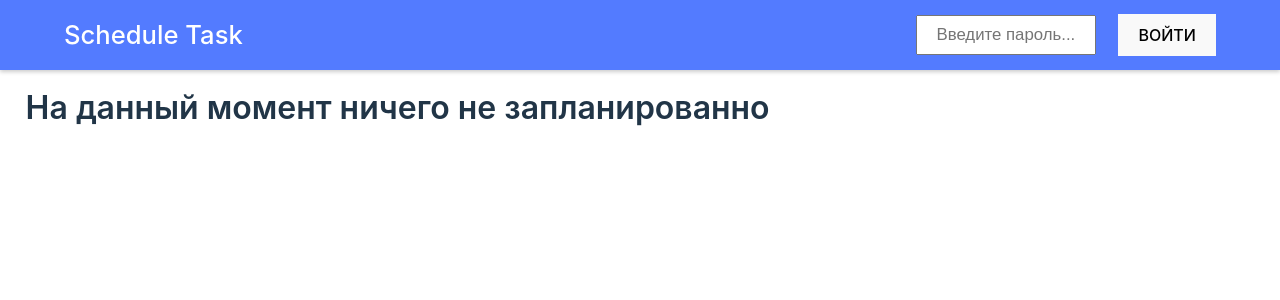
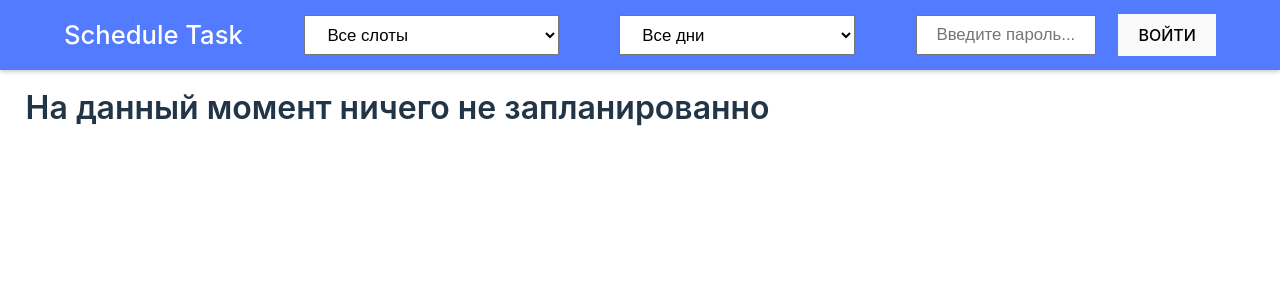
Before and after one commit to klllck/vue-schedule-task, a Vue app: page / in a window 1280 px wide. Shown: the top 300 px of the page. Built offline with nearby package versions, Linux system fonts and the light colour scheme.

Commit message:
add filters and sortings

```diff
--- a/src/components/DayOfWeek.vue
+++ b/src/components/DayOfWeek.vue
@@ -25,25 +25,19 @@ const dragStart = (e, day, card) => {
   cardStore.selectCard(card);
 };
 
-const dragLeave = (e) => {
-  if (e.target.className === "card") {
-    e.target.style.boxShadow = "rgba(0, 0, 0, 0.16) 0px 3px 6px 1px";
-  }
-};
-
-const dragOver = (e) => {
-  if (e.target.className === "card") {
-    e.target.style.boxShadow = "0 6px 3px gray";
-  }
-};
+const dragOver = (e) => {};
 
 const swapCard = (e, targetCard) => {
-  let temp = {...targetCard};
+  let temp = { ...targetCard };
   targetCard.clientName = cardStore.selectedCard.clientName;
   targetCard.reasonDesc = cardStore.selectedCard.reasonDesc;
   cardStore.selectedCard.clientName = temp.clientName;
   cardStore.selectedCard.reasonDesc = temp.reasonDesc;
 };
+
+const check = (len) => {
+  // console.log(len);
+}
 
 const props = defineProps({
   day: {
@@ -55,7 +49,9 @@ const props = defineProps({
 </script>
 
 <template>
-  <div class="day">
+  {{ check(cardStore.sortedCards(day)) }}
+  <h2 v-if="!cardStore.sortedCards(day)">Ничего не найдено</h2>
+  <div v-else class="day">
     <div
       class="day-time"
       @click="editScheduleForThisDay"
@@ -73,7 +69,6 @@ const props = defineProps({
         draggable="true"
         @dragstart="dragStart($event, day, card)"
         @drop.stop="swapCard($event, card)"
-        @dragleave="dragLeave($event)"
         @dragover.prevent="dragOver($event)"
       />
     </div>
--- a/src/components/Modal.vue
+++ b/src/components/Modal.vue
@@ -37,7 +37,7 @@ const addNewCard = () => {
     scheduleStore.addNewDay(dayId, choosenDay.value);
     currentDay = scheduleStore.getDayById(dayId);
   } else {
-    currentDay = scheduleStore.days.find(day => day.date === choosenDay.value)
+    currentDay = scheduleStore.days.find((day) => day.date === choosenDay.value);
   }
 
   if (currentDay) {
@@ -53,7 +53,9 @@ const addNewCard = () => {
 
 const removeCard = () => {
   if (window.confirm("Вы точно хотите удалить этот слот?")) {
-    cardStore.deleteCard(cardStore.selectedCard.id);
+    const cardId = cardStore.selectedCard.id;
+    scheduleStore.deleteCardFromDay(cardId);
+    cardStore.deleteCard(cardId);
   }
   hideModal();
 };
@@ -78,7 +80,7 @@ const emit = defineEmits(["isOpen"]);
 </script>
 
 <template>
-  <form v-if="isOpen" @submit.prevent class="modal">
+  <div v-if="isOpen" class="modal">
     <div v-if="cardStore.selectedCard" @click.stop class="modal-body">
       <div class="modal-body-top">
         <input
@@ -149,7 +151,7 @@ const emit = defineEmits(["isOpen"]);
         <button @click="hideModal">Отмена</button>
       </div>
     </div>
-  </form>
+  </div>
 </template>
 
 <style lang="scss" scoped>
--- a/src/components/Navbar.vue
+++ b/src/components/Navbar.vue
@@ -1,12 +1,47 @@
 <script setup>
-import { ref } from "vue";
+import CustomSelect from "../components/UI/CustomSelect.vue";
+import { ref, watch } from "vue";
 import { useModalStore } from "../store/modalStore";
 import { useAdminStore } from "../store/adminStore";
+import { useScheduleStore } from "../store/scheduleStore";
+import { useCardStore } from "../store/cardStore";
 
 const adminStore = useAdminStore();
 const modalStore = useModalStore();
+const scheduleStore = useScheduleStore();
+const cardStore = useCardStore();
 
 const password = ref("");
+const daysFilterCondition = ref("");
+const cardsFilterCondition = ref("");
+
+const dayFilters = ref([
+  { value: "all", name: "Все дни" },
+  { value: "filled", name: "Только занятые дни" },
+  { value: "empty", name: "Только свободные дни" },
+]);
+
+const cardFilters = ref([
+  { value: "all", name: "Все слоты" },
+  { value: "filled", name: "Только занятые слоты" },
+  { value: "empty", name: "Только свободные слоты" },
+]);
+
+watch(
+  () => cardsFilterCondition,
+  (state) => {
+    cardStore.setFilterCondition(state.value);
+  },
+  { deep: true }
+);
+
+watch(
+  () => daysFilterCondition,
+  (state) => {
+    scheduleStore.setFilterCondition(state.value);
+  },
+  { deep: true }
+);
 
 const logout = () => {
   adminStore.logout();
@@ -19,6 +54,10 @@ const logout = () => {
     <a href="/">
       <p class="navbar__title">Schedule Task</p>
     </a>
+    <div class="navbar-filters">
+      <CustomSelect :options="cardFilters" v-model:condition="cardsFilterCondition" />
+      <CustomSelect :options="dayFilters" v-model:condition="daysFilterCondition" />
+    </div>
     <div class="navbar-pannel">
       <div v-if="adminStore.isAuth" class="navbar-pannel-admin">
         <button @click="modalStore.showModal">Добавить слот</button>
@@ -48,6 +87,15 @@ const logout = () => {
   align-items: center;
   padding: 0 4rem;
 
+  &-filters {
+    display: flex;
+    justify-content: center;
+    align-items: center;
+    height: 100%;
+    width: 40%;
+    gap: 60px;
+  }
+
   &-pannel-admin {
     display: flex;
     height: 100%;
@@ -62,12 +110,12 @@ const logout = () => {
     align-items: center;
     justify-content: space-between;
     width: 300px;
+  }
 
-    &__password {
-      padding: 0.5em 1.1em;
-      font-size: 1.05rem;
-      width: 60%;
-    }
+  input {
+    padding: 0.5em 1.1em;
+    font-size: 1.05rem;
+    width: 60%;
   }
 
   &__title {
--- /dev/null
+++ b/src/components/UI/CustomSelect.vue
@@ -0,0 +1,39 @@
+<script setup>
+const props = defineProps({
+  condition: {
+    type: String,
+    default: ""
+  },
+  options: {
+    type: Array,
+    default: () => [],
+  },
+});
+const emit = defineEmits(["condition"]);
+
+const changeOption = (e) => {
+  emit("update:condition", e.target.value);
+};
+</script>
+
+<template>
+  <select @change="changeOption" class="select">
+    <option disabled>Выберите опцию...</option>
+    <option v-for="option in options" :value="option.value" class="select__option">
+      {{ option.name }}
+    </option>
+  </select>
+</template>
+
+<style lang="scss" scoped>
+.select {
+  padding: 0.5em 1.1em;
+  font-size: 1.05rem;
+  width: 300px;
+
+  &__option {
+    padding: 1.2rem;
+    background: #fff;
+  }
+}
+</style>
--- a/src/store/cardStore.js
+++ b/src/store/cardStore.js
@@ -4,6 +4,7 @@ import { ref, watch } from "vue";
 export const useCardStore = defineStore("cardStore", () => {
   const cards = ref([]);
   const selectedCard = ref(null);
+  const cardsFilterCondition = ref("all");
 
   const cardsInLocalStorage = localStorage.getItem("cards");
   if (cardsInLocalStorage) {
@@ -20,7 +21,7 @@ export const useCardStore = defineStore("cardStore", () => {
 
   const getCardById = (cardId) => {
     return cards.value.find((card) => card.id === cardId);
-  }
+  };
 
   const addCard = (card) => {
     cards.value.push(card);
@@ -34,8 +35,25 @@ export const useCardStore = defineStore("cardStore", () => {
     selectedCard.value = card;
   };
 
+  const setFilterCondition = (condition) => {
+    cardsFilterCondition.value = condition;
+  };
+
   const sortedCards = (day) => {
-    return day.cards.sort((a, b) => {
+    const filteredCards = day.cards.filter((card) => {
+      switch (cardsFilterCondition.value) {
+        case "all":
+          return card;
+        case "filled":
+          return card.clientName !== "";
+        case "empty":
+          return card.clientName === "";
+        default:
+          break;
+      }
+    });
+
+    return filteredCards.sort((a, b) => {
       if (a.timeStampFrom.split(":")[0] < b.timeStampTo.split(":")[0])
         return -1;
       if (a.timeStampFrom.split(":")[0] > b.timeStampTo.split(":")[0]) return 1;
@@ -52,9 +70,10 @@ export const useCardStore = defineStore("cardStore", () => {
     cards,
     selectCard,
     selectedCard,
-    sortedCards,
     addCard,
     deleteCard,
-    getCardById
+    getCardById,
+    sortedCards,
+    setFilterCondition,
   };
 });
--- a/src/store/scheduleStore.js
+++ b/src/store/scheduleStore.js
@@ -1,11 +1,11 @@
 import { defineStore } from "pinia";
 import { ref, computed, watch } from "vue";
-import { useCardStore } from "./cardStore";
 
 export const useScheduleStore = defineStore("scheduleStore", () => {
   const today = ref(new Date().toDateInputValue());
   const days = ref([]);
   const currentDay = ref("");
+  const daysFilterCondition = ref("all");
 
   const daysInLocalStorage = localStorage.getItem("days");
   if (daysInLocalStorage) {
@@ -20,8 +20,16 @@ export const useScheduleStore = defineStore("scheduleStore", () => {
     { deep: true }
   );
 
+  const setFilterCondition = (condition) => {
+    daysFilterCondition.value = condition;
+  };
+
   const getDayById = (dayId) => {
     return days.value.find((day) => day.id === dayId);
+  };
+
+  const getDayByDate = (date) => {
+    return days.value.find((day) => day.date === date);
   };
 
   const addNewDay = (dayId, choosenDay) => {
@@ -36,12 +44,40 @@ export const useScheduleStore = defineStore("scheduleStore", () => {
     day.cards.push(card);
   };
 
+  const deleteCardFromDay = (id) => {
+    days.value.forEach((day) => {
+      day.cards = day.cards.filter((card) => card.id !== id);
+      if (day.cards.length === 0) {
+        let dayIdx = days.value.findIndex((i) => i === day);
+        days.value.splice(dayIdx, 1);
+      }
+    });
+  };
+
   const selectDay = (day) => {
     currentDay.value = day;
   };
 
   const sortedDays = computed(() => {
-    return days.value.sort((a, b) => new Date(a.date) - new Date(b.date));
+    const filteredDays = days.value.filter((day) => {
+      let filteredCards = day.cards.filter((card) => {
+        switch (daysFilterCondition.value) {
+          case "all":
+            return card;
+          case "filled":
+            return card.clientName !== "";
+          case "empty":
+            return card.clientName === "";
+          default:
+            break;
+        }
+      });
+      if (day.cards.length === filteredCards.length) {
+        return day;
+      }
+    });
+
+    return filteredDays.sort((a, b) => new Date(a.date) - new Date(b.date));
   });
 
   return {
@@ -52,6 +88,9 @@ export const useScheduleStore = defineStore("scheduleStore", () => {
     sortedDays,
     addNewDay,
     addCardToDay,
+    deleteCardFromDay,
     getDayById,
+    getDayByDate,
+    setFilterCondition,
   };
 });
```
